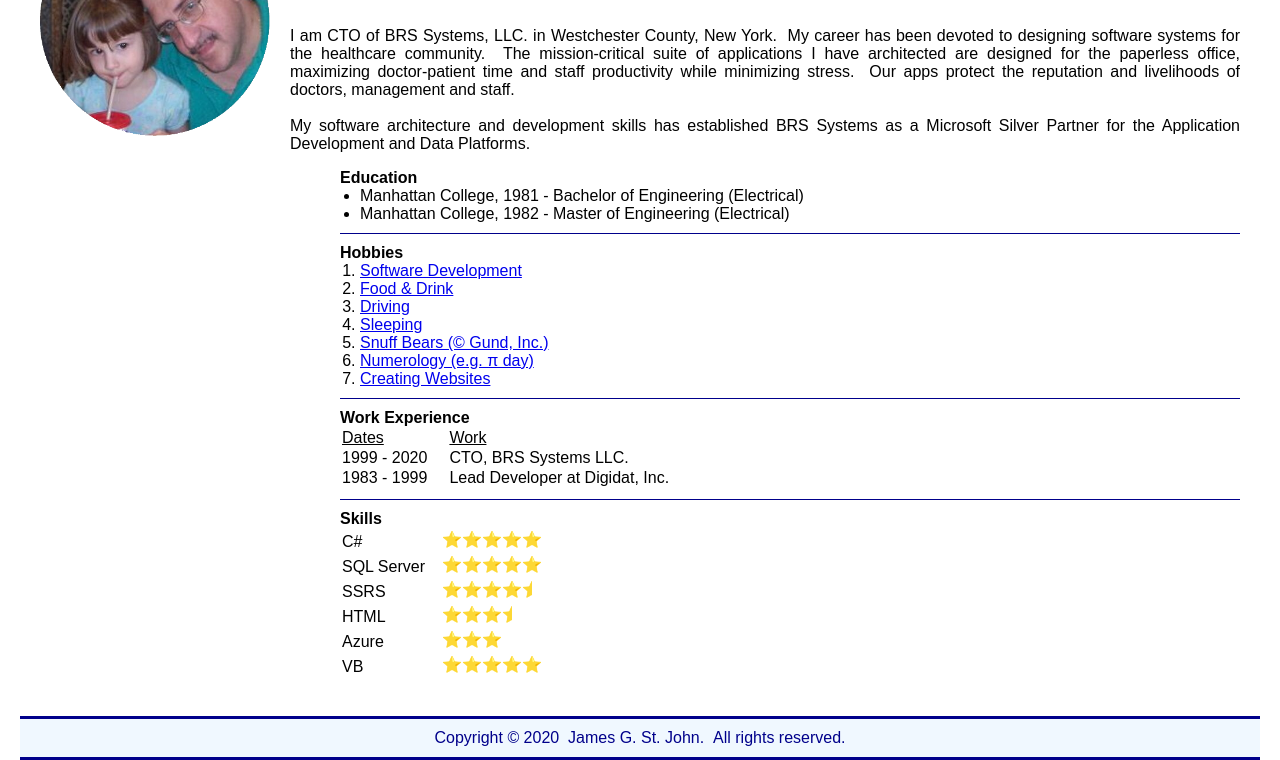
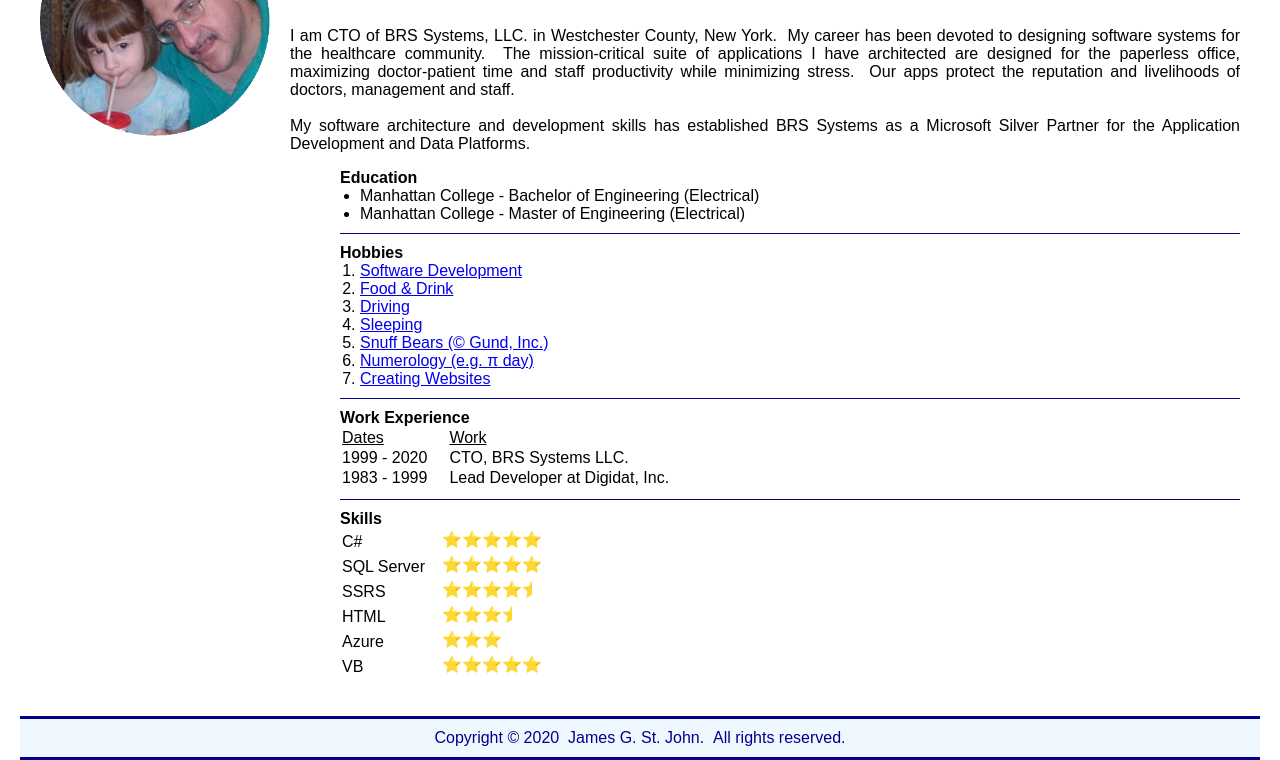
Before and after one commit to jimstjohn/cv, a plain HTML site: page index.html in a window 1280 px wide. Shown: the part 163-923 px from the top of the page. Drawn offline with Linux system fonts and the light colour scheme.

Commit message:
Update bio page

```diff
--- a/index.html
+++ b/index.html
@@ -51,8 +51,8 @@
         <div class="profile-education">
           <h4 class="profile-education-header">Education</h4>
           <ul class="profile-attribute-list profile-education-list">
-            <li>Manhattan College, 1981 - Bachelor of Engineering (Electrical)</li>
-            <li>Manhattan College, 1982 - Master of Engineering (Electrical)</li>
+            <li>Manhattan College - Bachelor of Engineering (Electrical)</li>
+            <li>Manhattan College - Master of Engineering (Electrical)</li>
           </ul>
         </div>
 
```
